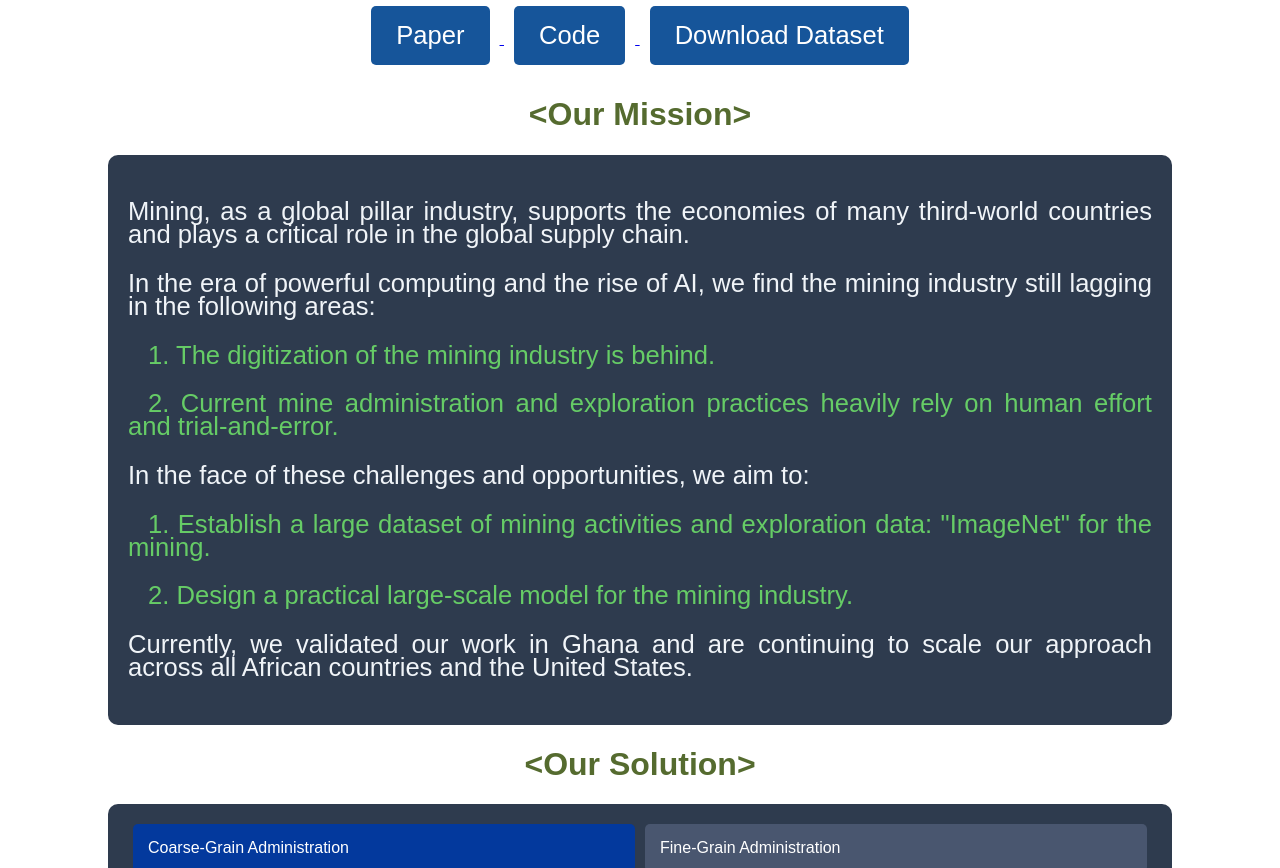
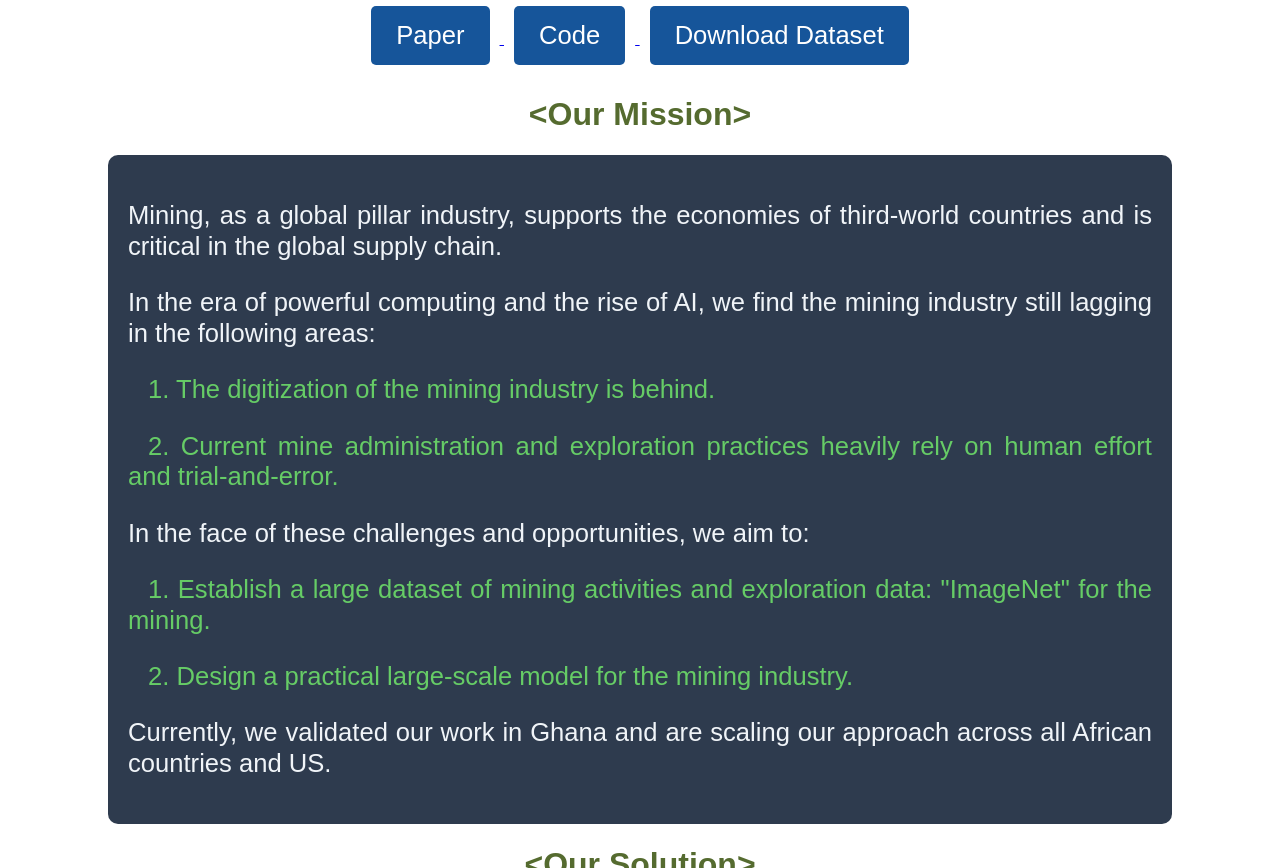
Before and after one commit to Mining-Mine/Mining-Mine.github.io, a Jekyll site: the page built from _pages/about.md, in a window 1280 px wide and 1400 px high, scrolled down 698 px, cut to the strip 63-931 px from the top of the window. Built offline with Jekyll 4.4.1, drawn with Linux system fonts in a browser that asks for light colours.

Commit message:
Update mission part

```diff
--- a/_layouts/about.html
+++ b/_layouts/about.html
@@ -375,8 +375,8 @@
 <!-- Our Missions -->
 <h1 style="text-align: center; color: #556B2F; font-size: 2rem;">&lt;Our Mission&gt;</h1>
 <div class="mission_container">
-    <div style="color: #F0F4F8; text-align: justify; line-height: 0.9; font-size: 1.6rem;">
-        <p> Mining, as a global pillar industry, supports the economies of many third-world countries and plays a critical role in the global supply chain. </p>
+    <div style="color: #F0F4F8; text-align: justify; line-height: 1.2; font-size: 1.6rem;">
+        <p> Mining, as a global pillar industry, supports the economies of third-world countries and is critical in the global supply chain. </p>
 
         <p> In the era of powerful computing and the rise of AI, we find the mining industry still lagging in the following areas: </p>
         <p style="text-indent: 20px; color: #66cc66;"> 1. The digitization of the mining industry is behind. </p>
@@ -386,7 +386,7 @@
         <p style="text-indent: 20px; color: #66cc66;"> 1. Establish a large dataset of mining activities and exploration data: "ImageNet" for the mining. </p>
         <p style="text-indent: 20px; color: #66cc66;"> 2. Design a practical large-scale model for the mining industry. </p>
 
-        <p> Currently, we validated our work in Ghana and are continuing to scale our approach across all African countries and the United States. </p>
+        <p> Currently, we validated our work in Ghana and are scaling our approach across all African countries and US. </p>
     </div>
 </div>
 
```
